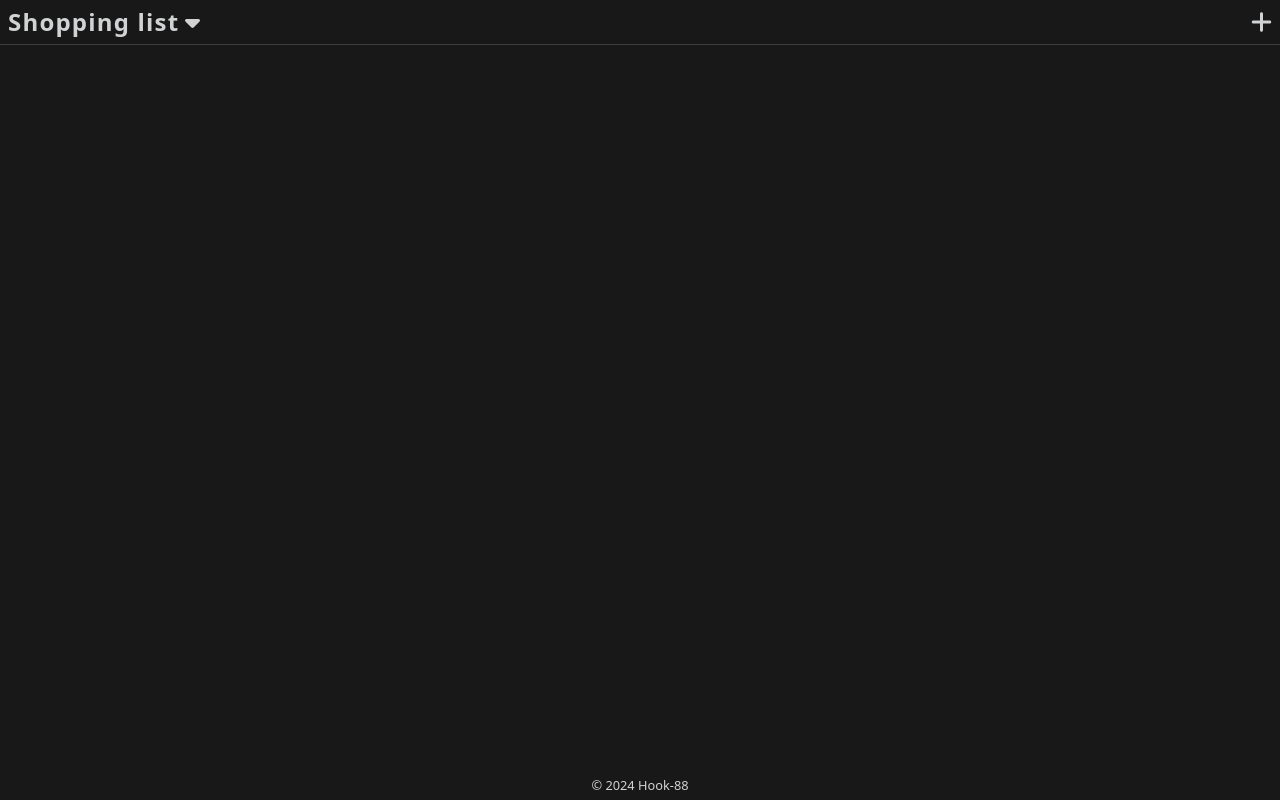
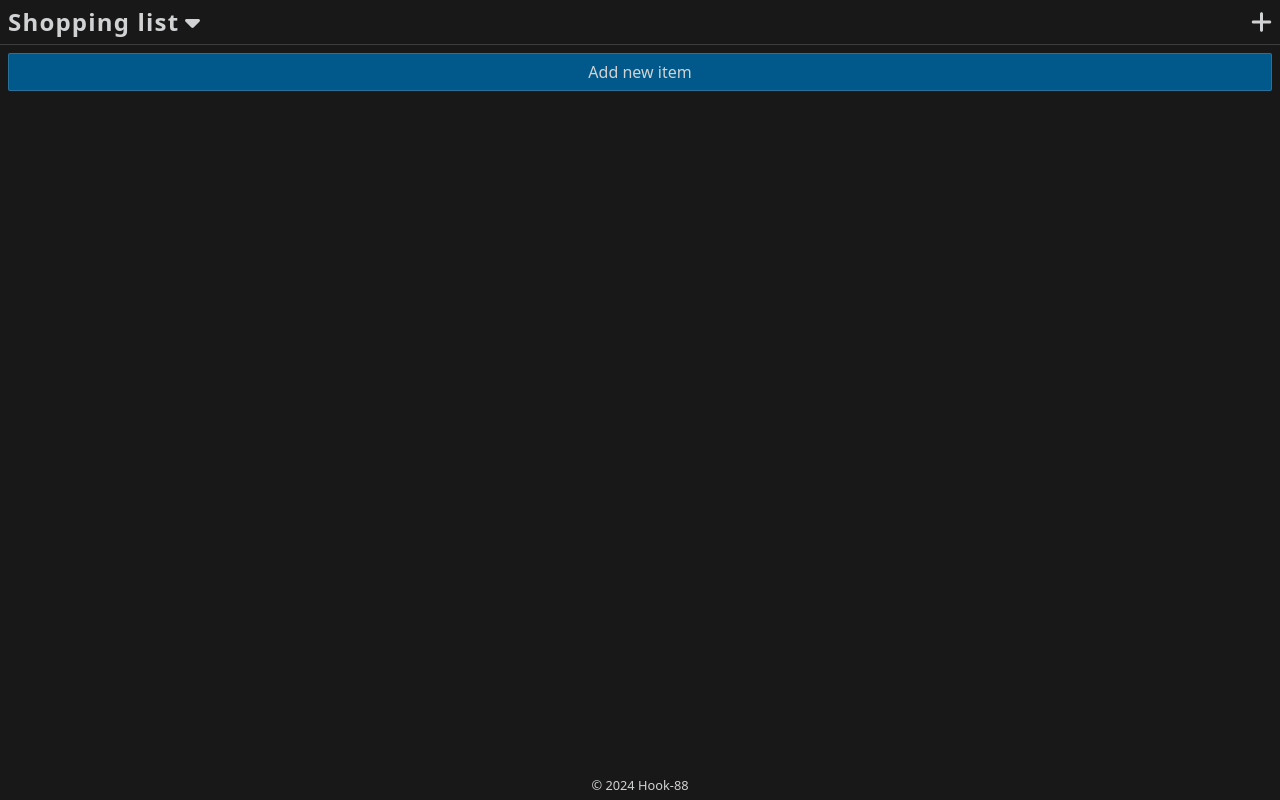
Before and after one commit to Hook-88/shopping-list, a Vue app: page / in a window 1280 px wide. Built offline with nearby package versions, Linux system fonts and the light colour scheme; the HTML template or start-up script is replaced by a standard one.

Commit message:
add markup and styles

```diff
--- /dev/null
+++ b/src/components/buttons/BaseButton.vue
@@ -0,0 +1,25 @@
+<script setup lang="ts">
+import { computed } from 'vue';
+
+
+interface Props {
+  buttonType?: 'action'
+}
+
+const props = defineProps<Props>()
+
+const buttonTypeClass = computed(() => {
+  if (props.buttonType === 'action') {
+    return 'bg-sky-800 border border-ash/20'
+  }
+
+  return null
+})
+
+</script>
+
+<template>
+  <button v-bind="$attrs" class="px-2 py-1.5 rounded-xs" :class="buttonTypeClass">
+    <slot></slot>
+  </button>
+</template>
--- a/src/views/HomeView.vue
+++ b/src/views/HomeView.vue
@@ -3,6 +3,7 @@ import { faCaretDown, faPlus } from '@fortawesome/free-solid-svg-icons';
 import { FontAwesomeIcon } from '@fortawesome/vue-fontawesome';
 import { RouterLink } from 'vue-router';
 import MainNav from '@/components/main-nav/MainNav.vue';
+import BaseButton from '@/components/buttons/BaseButton.vue';
 
 </script>
 
@@ -10,11 +11,12 @@ import MainNav from '@/components/main-nav/MainNav.vue';
 <template>
   <header class="text-2xl tracking-wider font-bold border-b border-ash/20 flex justify-between">
     <MainNav />
-    <button class=" py-1.5 px-2">
+    <BaseButton>
       <FontAwesomeIcon :icon="faPlus" />
-    </button>
+    </BaseButton>
   </header>
-  <main class="grow">
+  <main class="grow flex flex-col px-2">
+    <BaseButton button-type="action">Add new item</BaseButton>
 
   </main>
 </template>
```
